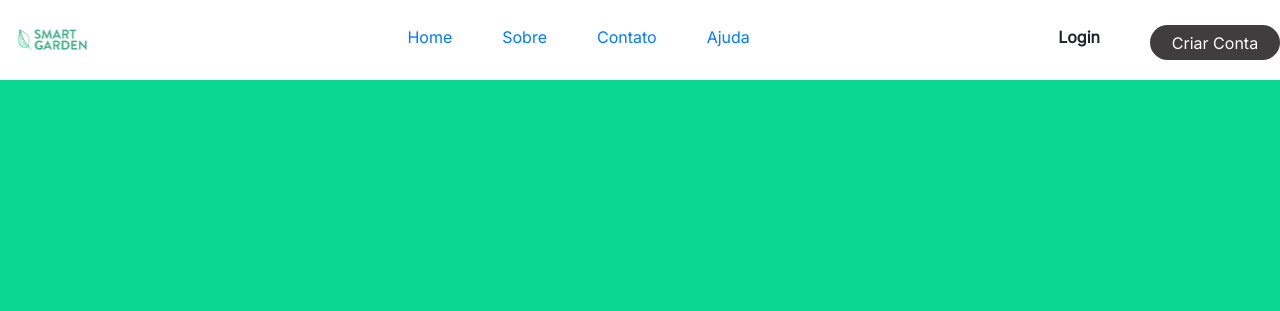
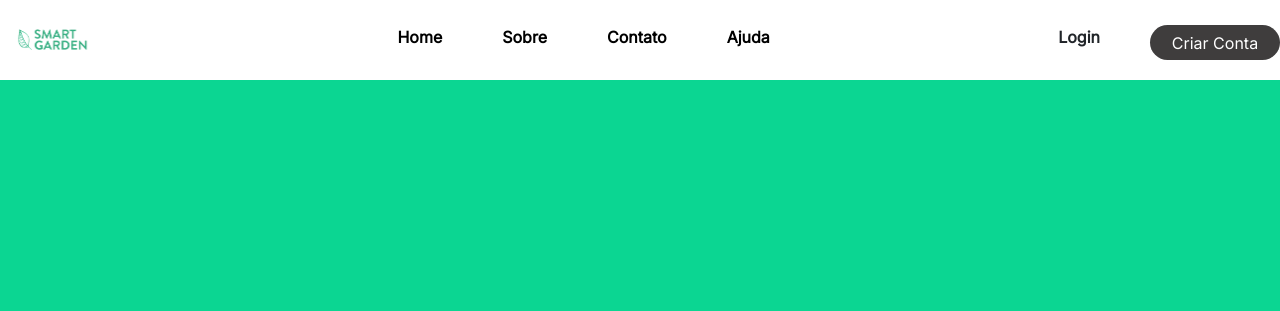
Before and after one commit to ViviFerreira/projeto_web_smartgarden, a Django app: page / in a window 1280 px wide. Shown: the top 311 px of the page. Run offline with Django 4.2, Linux system fonts and the light colour scheme.

Commit message:
ajustes nos itens do menu

```diff
--- a/static/css/header.css
+++ b/static/css/header.css
@@ -82,9 +82,10 @@ body {
 	border-radius: 10px;
 	border: none;
 }
-.main .section2-main a{
+a{
 	text-decoration: none;
-	color: black;
 	display: flex;
 	margin-left: 10px;
+	color: black;
+	font-weight: bold;
 }
```
